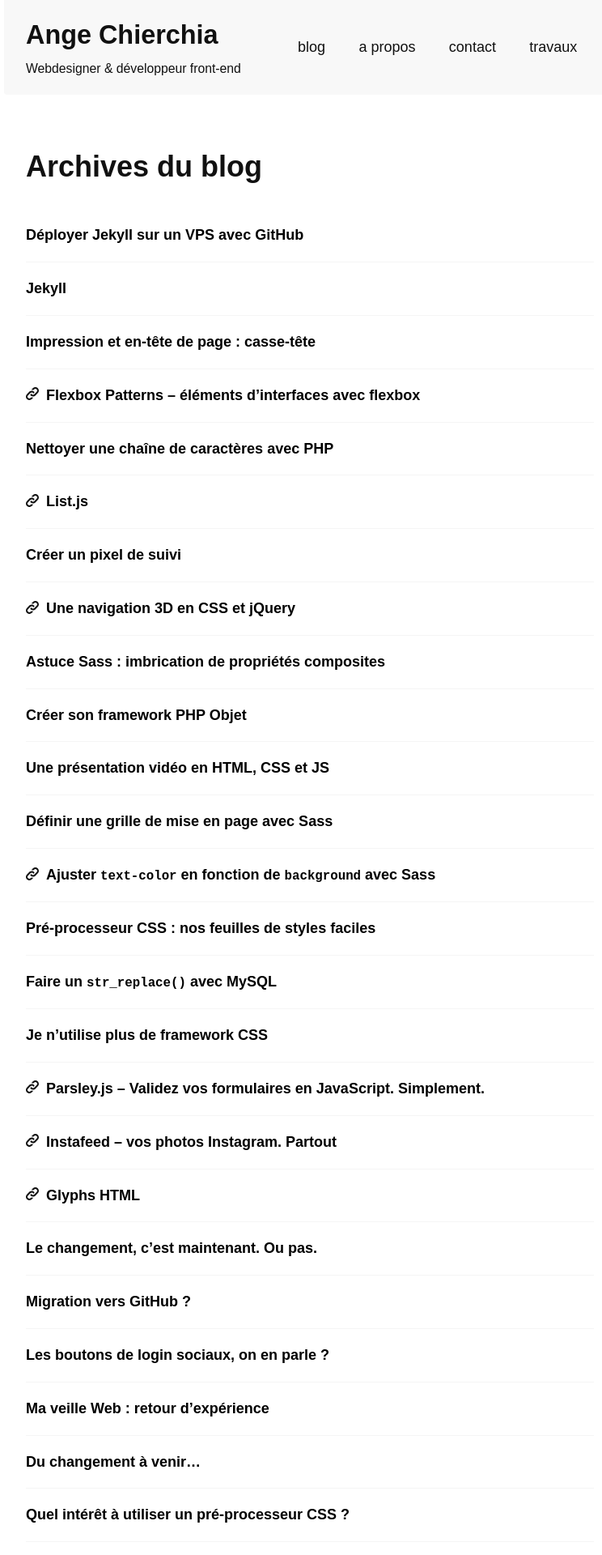
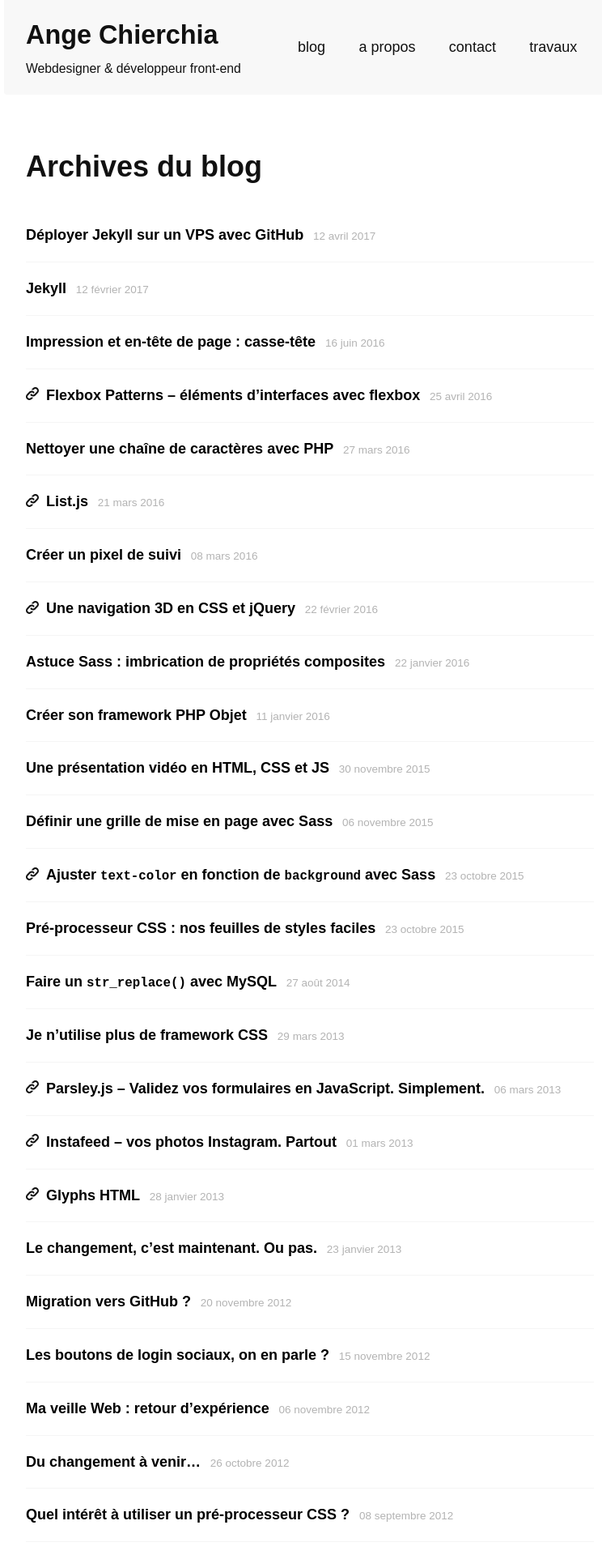
Before and after one commit to nighcrawl/blog-template, a Jekyll site: the page built from _source/blog.html, in a window 1280 px wide. Shown: the top 1920 px of the page at 81% size, without its empty margins (257-1001 px from the left). Built offline with Jekyll 4.4.1, drawn with Linux system fonts in a browser that asks for light colours; some web fonts are replaced; some of the changed text lies outside the part shown.

Commit message:
ajoute la date de chaque post dans la page archives

```diff
--- a/_source/_layouts/archives.html
+++ b/_source/_layouts/archives.html
@@ -6,12 +6,26 @@ body_class: "archives-page"
 
 <ul class="posts-list">
   {% for post in site.posts %}
+    {% assign m = post.date | date: "%-m" %}
     <li class="post-summary {% if post.format and post.format == "link" and post.link != "" %}post-format--link{% endif %}">
         {% if post.format and post.format == "link" and post.link != "" %}
         <a href="{{ post.url }}" class="post-link--permalink">{{ post.url }}</a>
         {% endif %}
         <a href="{% if post.format and post.format == "link" and post.link != "" %}{{ post.link }}{% else %}{{ post.url | relative_url }}{% endif %}" {% if post.format and post.format == "link" and post.link != "" %}target="_blank"{% endif %}>
-            <span class="post-title">{{ post.title }}</span>
+            <span class="post-title">{{ post.title }}</span> <span class="post-date">{{ post.date | date: "%d" }} {% case m %}
+                {% when '1' %}janvier
+                {% when '2' %}février
+                {% when '3' %}mars
+                {% when '4' %}avril
+                {% when '5' %}mai
+                {% when '6' %}juin
+                {% when '7' %}juillet
+                {% when '8' %}août
+                {% when '9' %}septembre
+                {% when '10' %}octobre
+                {% when '11' %}novembre
+                {% when '12' %}décembre
+            {% endcase %} {{ post.date | date: "%Y" }}</span>
         </a>
     </li>
     {% endfor %}
--- a/_source/_sass/partials/2-base/_layout.scss
+++ b/_source/_sass/partials/2-base/_layout.scss
@@ -74,7 +74,7 @@
 		@include single-transition(all, 200ms, ease-in-out);
 
 		@media screen and (min-width: 598px) {
-			padding: .25em .65em;
+			padding: .35em .65em;
 		}
 
 		&:hover {
--- a/_source/_sass/partials/3-layouts/_archives-page.scss
+++ b/_source/_sass/partials/3-layouts/_archives-page.scss
@@ -28,6 +28,12 @@
         &:hover .post-title {
             color: $accent-color;
         }
+
+        .post-date {
+            color: tint($gray, 10%);
+            font-size: .75em;
+            margin-left: .5em;
+        }
     }
 }
 
--- a/_source/assets/css/main.css
+++ b/_source/assets/css/main.css
@@ -587,7 +587,7 @@ samp {
 }
 @media screen and (min-width: 598px) {
   .site-nav a {
-    padding: .25em .65em;
+    padding: .35em .65em;
   }
 }
 .site-nav a:hover {
@@ -806,6 +806,11 @@ pre {
 .archives-page .post-summary a:hover .post-title {
   color: #30adad;
 }
+.archives-page .post-summary a .post-date {
+  color: #b3b3b3;
+  font-size: .75em;
+  margin-left: .5em;
+}
 
 .archives-page .post-link--permalink {
   height: 16px;
```
Also changed, not shown: _source/_sass/partials/1-tools/_fonts.scss (indentation only), _source/_sass/partials/1-tools/_normalize.scss (indentation only), 1 other file. Lines whose indentation alone changed are shown as unchanged.
